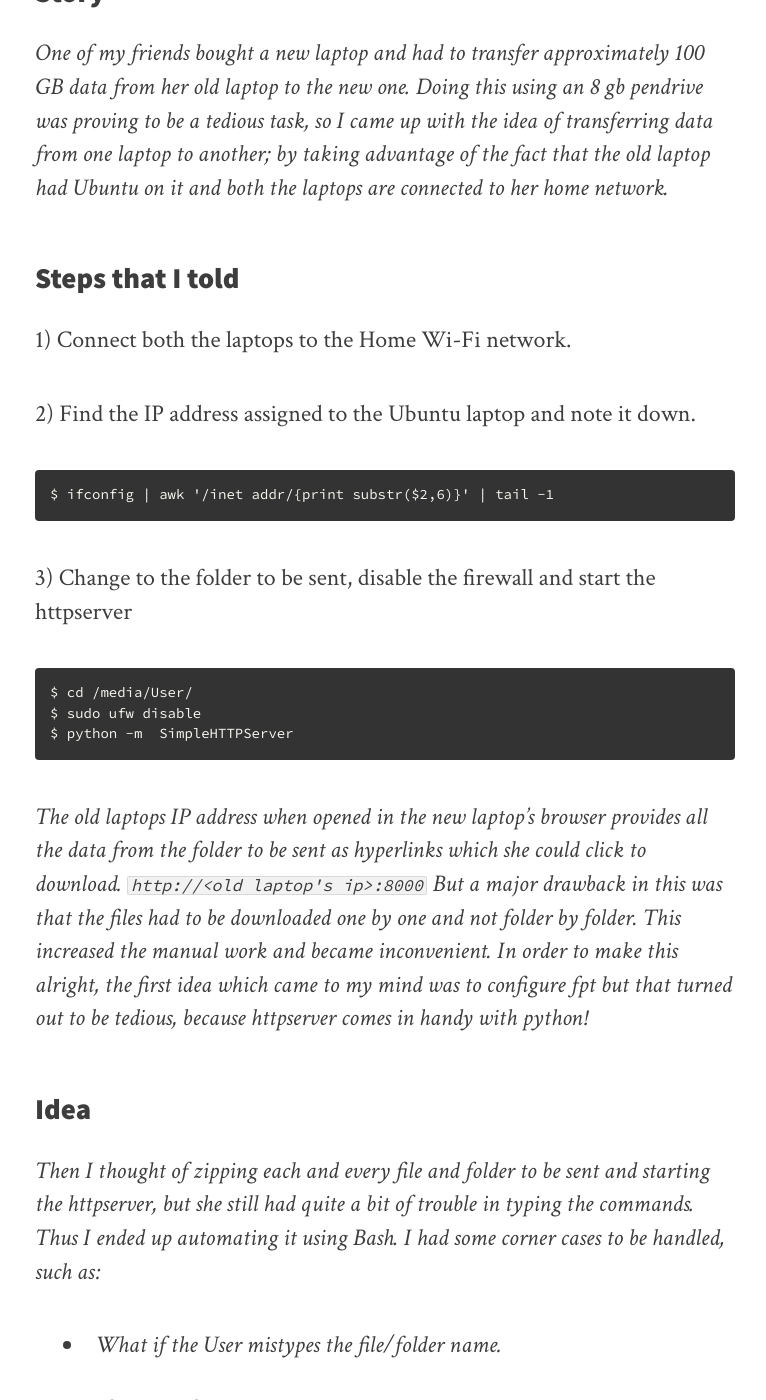
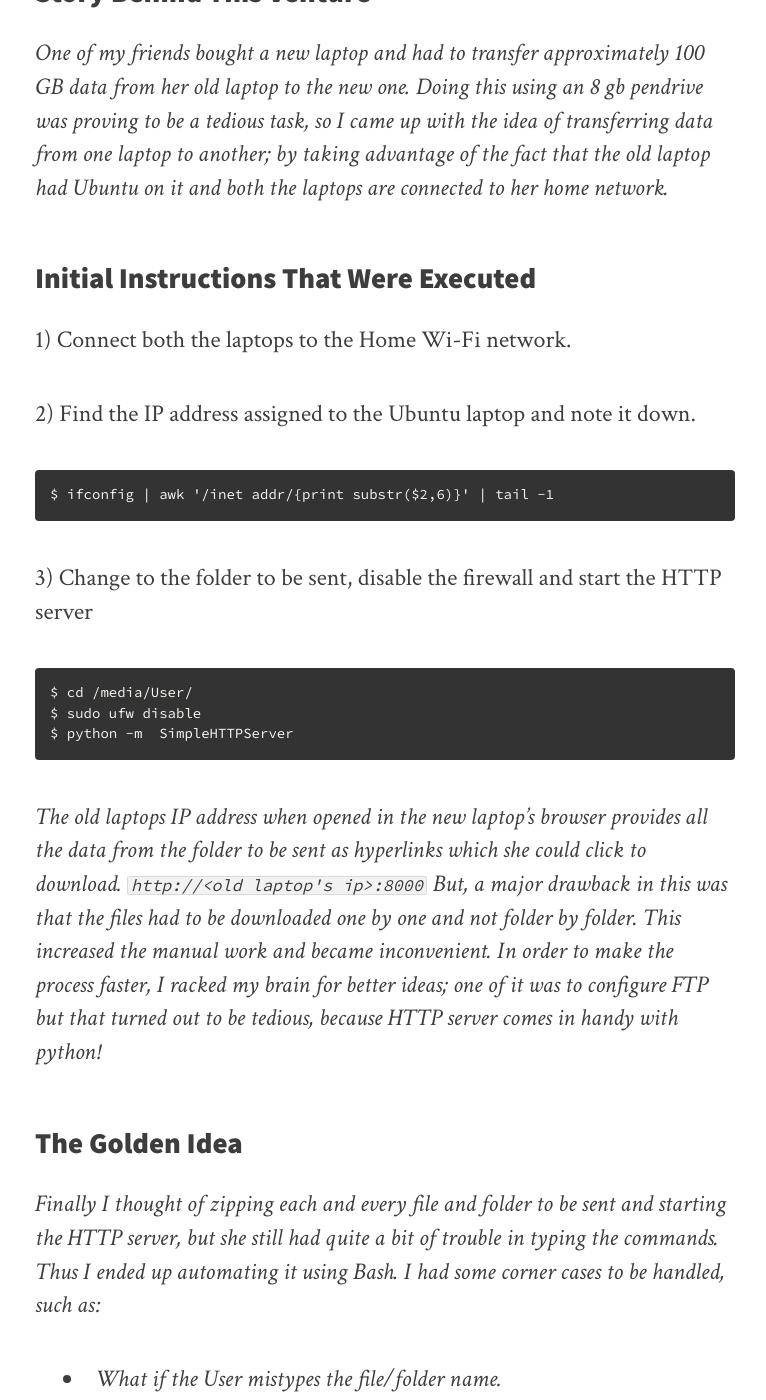
Before and after one commit to prashantbarca/prashantbarca.github.io, a Jekyll site: the page built from _posts/2016-09-04-transfer-x.md, in a window 1280 px wide and 1400 px high, scrolled down 464 px. Shown: the whole window, without its empty margins (255-1021 px from the left). Built offline with Jekyll 4.4.1, drawn with Linux system fonts in a browser that asks for light colours; nearby versions of some CDN libraries; comment, search, counter and statistics services are not loaded; some of the changed text lies outside the part shown.

Commit message:
proof read done

````diff
--- a/_posts/2016-09-04-transfer-x.md
+++ b/_posts/2016-09-04-transfer-x.md
@@ -3,18 +3,18 @@ title: Transfer-X
 
 author:
   name: Prabhakaran Senthilnathan
-  info: (@<a href="https://www.linkedin.com/in/prabhakaran9397">Prabhakaran Senthilnathan</a>)
+  info: (@<a href="https://www.linkedin.com/in/prabhakaran9397">prabhakaran9397</a>)
 
 summary: Transfer-X, transfer files/folders faster.
 ---
 
-[Transfer-X](https://github.com/lost-plus-found/transfer-x) tool enables you to transfer files/folders from any Laptop with Ubuntu(or any GNU/Linux distro) to any other device on the same network by zipping them and starting a http server.
+[Transfer-X](https://github.com/lost-plus-found/transfer-x) is a tool that enables one to transfer files/folders from any Laptop with Ubuntu(or any GNU/Linux distro) to any other devices on the same network by zipping them and starting a HTTP server.
 
-### Story
+### Story Behind This Venture
 
 *One of my friends bought a new laptop and had to transfer approximately 100 GB data from her old laptop to the new one. Doing this using an 8 gb pendrive was proving to be a tedious task, so I came up with the idea of transferring data from one laptop to another; by taking advantage of the fact that the old laptop had Ubuntu on it and both the laptops are connected to her home network.*
 
-### Steps that I told
+### Initial Instructions That Were Executed
 1) Connect both the laptops to the Home Wi-Fi network.
 
 2) Find the IP address assigned to the Ubuntu laptop and note it down.
@@ -22,7 +22,7 @@ summary: Transfer-X, transfer files/folders faster.
 ```
 $ ifconfig | awk '/inet addr/{print substr($2,6)}' | tail -1
 ```
-3) Change to the folder to be sent, disable the firewall and start the httpserver
+3) Change to the folder to be sent, disable the firewall and start the HTTP server
 
 ```
 $ cd /media/User/
@@ -31,12 +31,12 @@ $ python -m  SimpleHTTPServer
 ```
 
 *The old laptops IP address when opened in the new laptop's browser provides all the data from the folder to be sent as hyperlinks which she could click to download. `http://<old laptop's ip>:8000`
-But a major drawback in this was that the files had to be downloaded one by one and not folder by folder.
-This increased the manual work and became inconvenient. In order to make this alright, the first idea which came to my mind was to configure fpt but that turned out to be tedious, because httpserver comes in handy with python!*
+But, a major drawback in this was that the files had to be downloaded one by one and not folder by folder.
+This increased the manual work and became inconvenient. In order to make the process faster, I racked my brain for better ideas; one of it was to configure FTP but that turned out to be tedious, because HTTP server comes in handy with python!*
 
-### Idea
+### The Golden Idea
 
-*Then I thought of zipping each and every file and folder to be sent and starting the httpserver, but she still had quite a bit of trouble in typing the commands. Thus I ended up automating it using Bash. I had some corner cases to be handled, such as:*
+*Finally I thought of zipping each and every file and folder to be sent and starting the HTTP server, but she still had quite a bit of trouble in typing the commands. Thus I ended up automating it using Bash. I had some corner cases to be handled, such as:*
 
 * *What if the User mistypes the file/folder name.*
 * *If the user forgets to connect to the network.*
````
Also changed, not shown: other parts of _posts/2016-09-04-transfer-x.md (+3 -3 lines).
